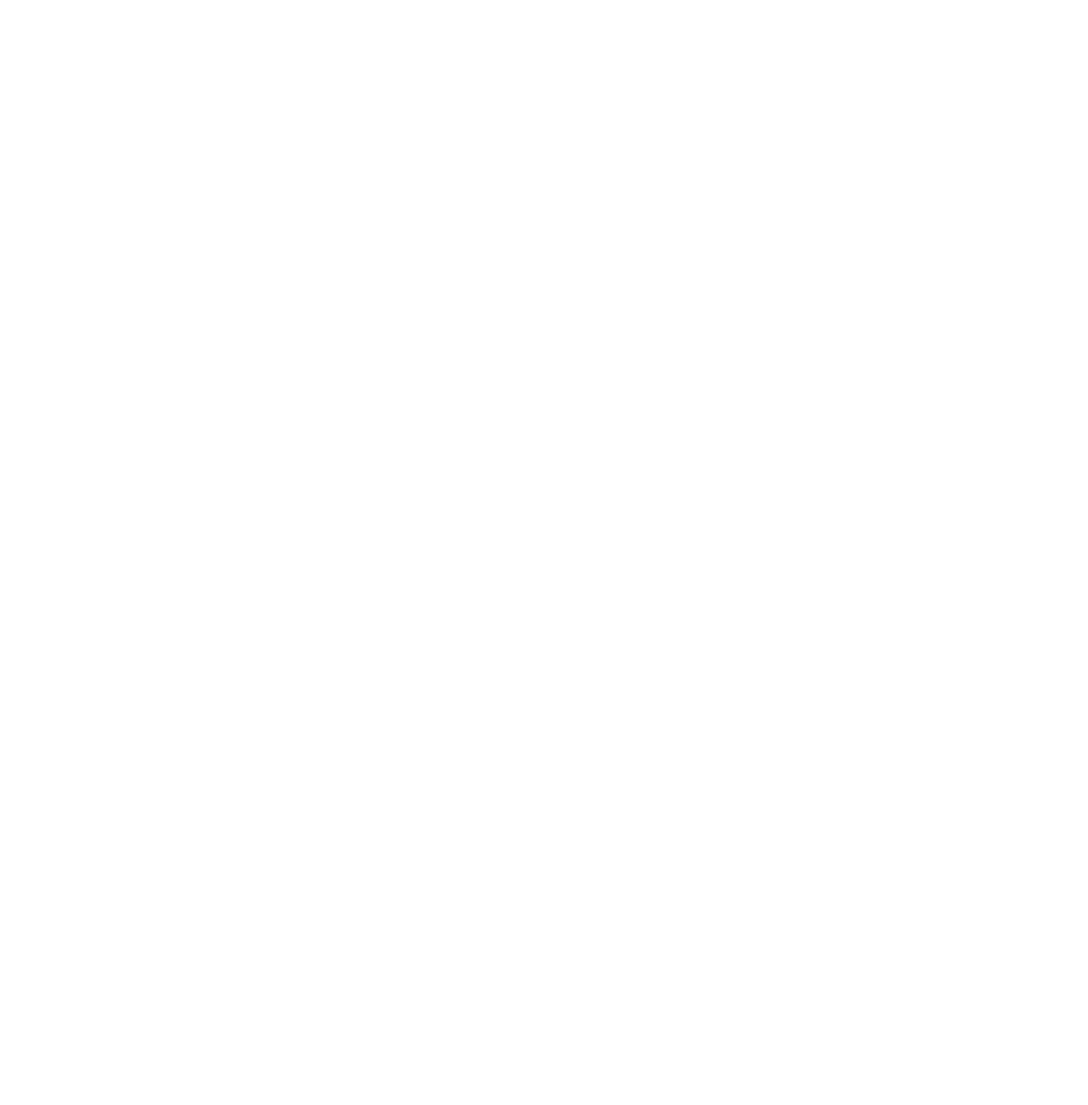
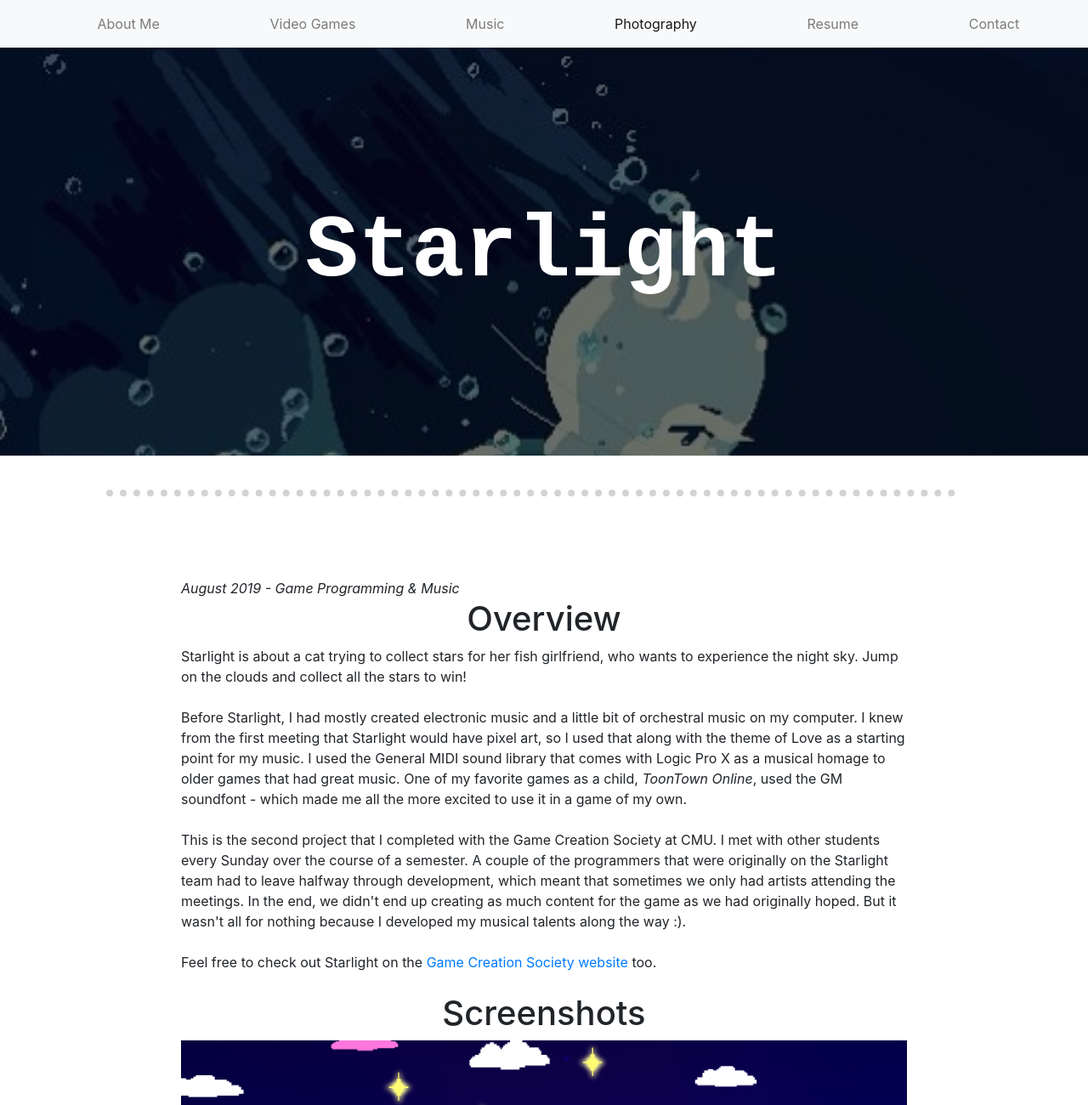
Before and after one commit to gcwhitfield/gcwhitfield.github.io, a plain HTML site: page videogame-html/slender.html in a window 1280 px wide. Shown: the top 1300 px of the page at 85% size. Before the commit the page ends 800 px from the top, so only its background shows below. Drawn offline with nearby package versions, Linux system fonts and the light colour scheme.

Commit message:
fix links on starlight and danger dancer

```diff
--- a/videogame-html/slender.html
+++ b/videogame-html/slender.html
@@ -0,0 +1,157 @@
+<!doctype html>
+
+<!--
+    George Whitfield
+    gwhitfie@andrew.cmu.edu
+    June 8 2020
+
+    Personal website
+-->
+
+<html lang="en">
+    <head>
+        <meta charset="utf-8">
+
+        <title>George Whitfield</title>
+        <meta name="description" content="George Whitfield">
+        <meta name="author" content="George Whitfield">
+
+        <!-- JQuery -->
+        <script src="https://ajax.googleapis.com/ajax/libs/jquery/3.4.1/jquery.min.js"></script>
+
+        <!-- Bootstrap -->
+        <link rel="stylesheet" href="https://stackpath.bootstrapcdn.com/bootstrap/4.3.1/css/bootstrap.min.css" integrity="sha384-ggOyR0iXCbMQv3Xipma34MD+dH/1fQ784/j6cY/iJTQUOhcWr7x9JvoRxT2MZw1T" crossorigin="anonymous">
+
+        <!-- Latest compiled JavaScript -->
+        <script src="https://maxcdn.bootstrapcdn.com/bootstrap/4.4.1/js/bootstrap.min.js"></script>
+
+        <!-- Popper JS -->
+        <script src="https://cdnjs.cloudflare.com/ajax/libs/popper.js/1.16.0/umd/popper.min.js"></script>
+
+        <!-- Font Awesome Icons -->
+        <link rel="stylesheet" href="https://cdnjs.cloudflare.com/ajax/libs/font-awesome/4.7.0/css/font-awesome.min.css">
+        <link rel="stylesheet" href="../css/styles.css?v=1.0">
+    </head>
+
+    <!-- JQuery code that shows images
+         Code found on stack overflow. Modified slightly to put images in columns
+         https://stackoverflow.com/questions/18480550/how-to-load-all-the-images-from-one-of-my-folder-into-my-web-page-using-jquery-->
+
+   <!-- Navigation bar -->
+    <nav class="navbar navbar-expand-lg navbar-light bg-light sticky-top">
+        <button class="navbar-toggler" type="button" data-toggle="collapse" data-target=".navbar-collapse" aria-controls="navbarSupportedContent" aria-expanded="false" aria-label="Toggle navigation">
+            <span class="navbar-toggler-icon"></span>
+        </button>
+        <div class="collapse navbar-collapse">
+            <ul class="navbar-nav nav-fill w-100">
+                <li class="nav-item active">
+                    <a class="nav-link" href = ""><span class="sr-only">(current)</span></a>
+                </li>
+                <li class="nav-item mx-5">
+                    <a class="nav-link" href="../index.html">About Me</a>
+                </li>
+                <li class="nav-item mx-5">
+                    <a class="nav-link" href="../videogames.html">Video Games</a>
+                </li>
+                <li class="nav-item mx-5">
+                    <a class="nav-link" href="../music.html">Music</a>
+                </li>
+                <li class="nav-item active mx-5">
+                    <a class="nav-link" href="../photography.html">Photography</a>
+                </li>
+                <li class="nav-item mx-5">
+                    <a class="nav-link" href="../resume.html">Resume</a>
+                </li>
+                <li class="nav-item mx-5">
+                    <a class="nav-link" href="../contact.html">Contact</a>
+                </li>
+            </ul>
+        </div>
+    </nav>
+
+    <!-- Content -->
+    <body>
+
+    <!-- The Header -->
+    <div class="image-background" style="background-image:url(../images/video-games/starlight/starlight-thumbnail.jpg);">
+      <div class="image-overlay-text">
+        <h1 class="vertical-center"><b>Starlight</b></h1>
+      </div>
+    </div>
+
+    <!-- The Content -->
+    <div class="container">
+    <hr>
+        <!-- background images of portfolio are 45% darker than original image -->
+        <div class="row justify-content-center">
+            <div class="col-lg-10 p-5">
+                <i>August 2019 - Game Programming & Music</i>
+                <h1>Overview</h1>
+                Starlight is about a cat trying to collect stars for her fish girlfriend,
+                who wants to experience the night sky. Jump on the clouds and collect all the stars to win!
+                <br><br>
+                Before Starlight, I had mostly created electronic music and a little
+                bit of orchestral music on my computer. I knew from the first meeting
+                that Starlight would have pixel art, so I used that along with the theme
+                of Love as a starting point for my music. I used the General MIDI
+                sound library that comes with Logic Pro X as a musical homage to
+                older games that had great music.
+                One of my favorite games as a child, <i>ToonTown Online</i>, used
+                the GM soundfont - which made me all the more excited to use it
+                in a game of my own.
+                <br><br>
+                This is the second project that I completed with the Game Creation
+                Society at CMU. I met with other students every Sunday over
+                the course of a semester. A couple of the programmers
+                that were originally on the Starlight team had to leave halfway
+                through development, which meant that sometimes we only had artists attending
+                the meetings. In the end, we didn't end
+                up creating as much content for the game as we had originally hoped.
+                But it wasn't all for nothing because I developed my musical talents along the way :).
+                <br><br>
+                Feel free to check out Starlight on the
+                <a href="https://www.youtube.com/watch?v=6Y65BlN4CPU&feature=youtu.be">Game Creation Society website</a>
+                too.
+
+                <br><br>
+
+                <h1>Screenshots</h1>
+                <img src="../images/video-games/starlight/starlight-1.png" style="width:100%;">
+                <br><br>
+                <img src="../images/video-games/starlight/starlight-2.png" style="width:100%;">
+                <br><br>
+                <img src="../images/video-games/starlight/starlight-3.png" style="width:100%;">
+                <br><br>
+                <br><br>
+
+                <h1 class="text-left">Title Screen - Exposition</h1>
+                <iframe width="100%" height="166" scrolling="no" frameborder="no" allow="autoplay" src="https://w.soundcloud.com/player/?url=https%3A//api.soundcloud.com/tracks/630184890&color=%23460bfa&auto_play=false&hide_related=false&show_comments=true&show_user=true&show_reposts=false&show_teaser=true"></iframe><div style="font-size: 10px; color: #cccccc;line-break: anywhere;word-break: normal;overflow: hidden;white-space: nowrap;text-overflow: ellipsis; font-family: Interstate,Lucida Grande,Lucida Sans Unicode,Lucida Sans,Garuda,Verdana,Tahoma,sans-serif;font-weight: 100;"><a href="https://soundcloud.com/poshonmusic" title="Poshon" target="_blank" style="color: #cccccc; text-decoration: none;">Poshon</a> · <a href="https://soundcloud.com/poshonmusic/exposition-1" title="Exposition" target="_blank" style="color: #cccccc; text-decoration: none;">Exposition</a></div>                <br><br>
+
+                <h1 class="text-left">Level Background - Searching Together</h1>
+                <iframe width="100%" height="166" scrolling="no" frameborder="no" allow="autoplay" src="https://w.soundcloud.com/player/?url=https%3A//api.soundcloud.com/tracks/630184914&color=%23460bfa&auto_play=false&hide_related=false&show_comments=true&show_user=true&show_reposts=false&show_teaser=true"></iframe><div style="font-size: 10px; color: #cccccc;line-break: anywhere;word-break: normal;overflow: hidden;white-space: nowrap;text-overflow: ellipsis; font-family: Interstate,Lucida Grande,Lucida Sans Unicode,Lucida Sans,Garuda,Verdana,Tahoma,sans-serif;font-weight: 100;"><a href="https://soundcloud.com/poshonmusic" title="Poshon" target="_blank" style="color: #cccccc; text-decoration: none;">Poshon</a> · <a href="https://soundcloud.com/poshonmusic/searching-together" title="Searching Together" target="_blank" style="color: #cccccc; text-decoration: none;">Searching Together</a></div>
+                <br><br>
+
+                <h1 class="text-left">Level Complete - Love</h1>
+                <iframe width="100%" height="166" scrolling="no" frameborder="no" allow="autoplay" src="https://w.soundcloud.com/player/?url=https%3A//api.soundcloud.com/tracks/630184902&color=%23460bfa&auto_play=false&hide_related=false&show_comments=true&show_user=true&show_reposts=false&show_teaser=true"></iframe><div style="font-size: 10px; color: #cccccc;line-break: anywhere;word-break: normal;overflow: hidden;white-space: nowrap;text-overflow: ellipsis; font-family: Interstate,Lucida Grande,Lucida Sans Unicode,Lucida Sans,Garuda,Verdana,Tahoma,sans-serif;font-weight: 100;"><a href="https://soundcloud.com/poshonmusic" title="Poshon" target="_blank" style="color: #cccccc; text-decoration: none;">Poshon</a> · <a href="https://soundcloud.com/poshonmusic/love" title="Love" target="_blank" style="color: #cccccc; text-decoration: none;">Love</a></div>                <br><br>
+
+                <h1 class="text-left">Credits - Beyond</h1>
+                <iframe width="100%" height="166" scrolling="no" frameborder="no" allow="autoplay" src="https://w.soundcloud.com/player/?url=https%3A//api.soundcloud.com/tracks/630184872&color=%23460bfa&auto_play=false&hide_related=false&show_comments=true&show_user=true&show_reposts=false&show_teaser=true"></iframe><div style="font-size: 10px; color: #cccccc;line-break: anywhere;word-break: normal;overflow: hidden;white-space: nowrap;text-overflow: ellipsis; font-family: Interstate,Lucida Grande,Lucida Sans Unicode,Lucida Sans,Garuda,Verdana,Tahoma,sans-serif;font-weight: 100;"><a href="https://soundcloud.com/poshonmusic" title="Poshon" target="_blank" style="color: #cccccc; text-decoration: none;">Poshon</a> · <a href="https://soundcloud.com/poshonmusic/beyond" title="Beyond" target="_blank" style="color: #cccccc; text-decoration: none;">Beyond</a></div>
+
+            </div>
+        </div>
+    <hr>
+    </div>
+
+    </body>
+
+   <!-- Footer -->
+    <div class="container-fluid footer">
+        <div class="row">
+            <div class="col-sm footer-content align-self-center text-center">
+                <a href="#" class="fa fa-twitter"></a>
+                <a href="#" class="fa fa-linkedin"></a>
+            </div>
+        </div>
+    </div>
+
+</html>
```
Also changed, not shown: videogame-html/danger-dancer.html (+1 -1 lines), videogame-html/starlight.html (+1 -1 lines).
